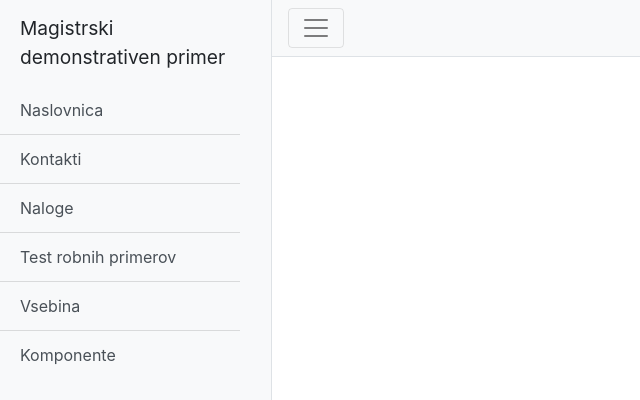
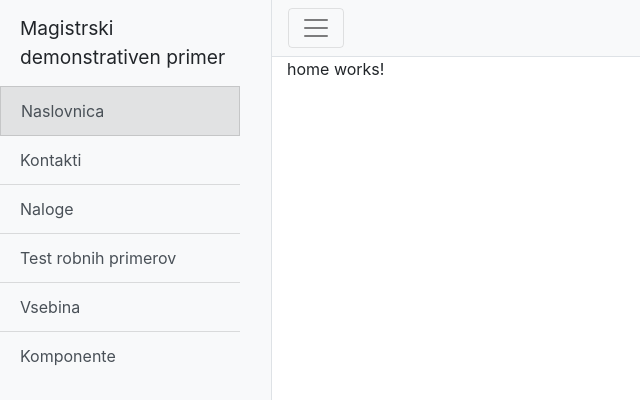
Before and after one commit to my-master-thesis/real-angular-reactivity-app, an Angular app: page /home in a window 1280 px wide. Before the commit this address led to /. Shown: the top 400 px of the page, without its empty margins (0-640 px from the left). Built offline with nearby package versions, Linux system fonts and the light colour scheme.

Commit message:
routing fix

```diff
--- a/src/app/app-routing.module.ts
+++ b/src/app/app-routing.module.ts
@@ -8,11 +8,12 @@ import {TasksComponent} from './tasks/tasks.component';
 
 
 const routes: Routes = [
-  { path: '', component: HomeComponent },
+  { path: 'home', component: HomeComponent },
   { path: 'boundary', component: BoundaryCasesComponent },
   { path: 'contacts', component: ContactsComponent },
   { path: 'contacts/:id', component: DetailComponent },
   { path: 'tasks', component: TasksComponent },
+  {path: '**', redirectTo: 'home'}
 ];
 
 @NgModule({
--- a/src/app/app.component.html
+++ b/src/app/app.component.html
@@ -8,7 +8,6 @@
         *ngFor="let item of sideMenuItems"
         [routerLink]="item.link"
         routerLinkActive="active"
-        [routerLinkActiveOptions]="{exact: true}"
         class="list-group-item list-group-item-action"
       >{{ item.text }}</a>
     </div>
--- a/src/app/app.component.ts
+++ b/src/app/app.component.ts
@@ -9,7 +9,7 @@ import {timer} from 'rxjs';
 export class AppComponent {
   public showToolbar = true;
   public sideMenuItems = [
-    { link: '', text: 'Naslovnica' },
+    { link: 'home', text: 'Naslovnica' },
     { link: 'contacts', text: 'Kontakti' },
     { link: 'tasks', text: 'Naloge' },
     { link: 'boundary', text: 'Test robnih primerov' },
--- a/src/app/app.module.ts
+++ b/src/app/app.module.ts
@@ -16,7 +16,7 @@ import { TestComponent } from './boundary-cases/test/test.component';
 import { LevelOneComponent } from './boundary-cases/level-one/level-one.component';
 import { LevelTwoComponent } from './boundary-cases/level-two/level-two.component';
 import { LevelThreeComponent } from './boundary-cases/level-three/level-three.component';
-import { PagerComponent } from './components/pager/pager.component';
+import { PaginationComponent } from './components/pagination/pagination.component';
 import { InputComponent } from './components/input/input.component';
 import { SelectComponent } from './components/select/select.component';
 import { TasksComponent } from './tasks/tasks.component';
@@ -36,7 +36,7 @@ import { TableComponent } from './tasks/table/table.component';
     LevelOneComponent,
     LevelTwoComponent,
     LevelThreeComponent,
-    PagerComponent,
+    PaginationComponent,
     InputComponent,
     SelectComponent,
     TasksComponent,
--- a/src/app/components/pager/pager.component.ts
+++ b/src/app/components/pagination/pagination.component.ts
@@ -2,9 +2,9 @@ import {Component, EventEmitter, Input, OnInit, Output} from '@angular/core';
 
 @Component({
   selector: 'app-pager',
-  templateUrl: './pager.component.html'
+  templateUrl: './pagination.component.html'
 })
-export class PagerComponent implements OnInit {
+export class PaginationComponent implements OnInit {
 
   @Input() set length(length: number) {
     this.allRecords = length;
```
Also changed, not shown: src/app/components/pagination/pagination.component.html (renamed from src/app/components/pager/pager.component.html), 1 other file (tests, documents, lock files or other folders).
